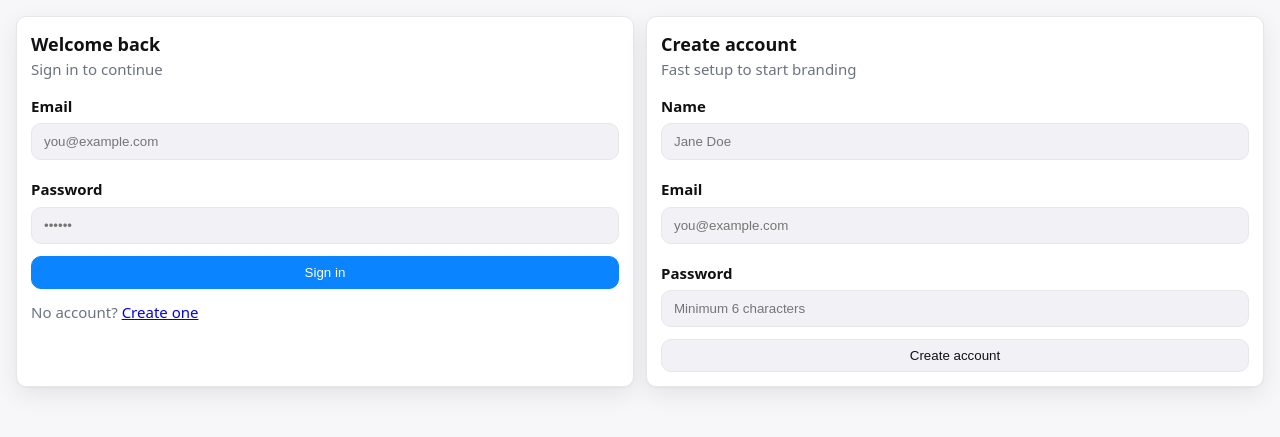
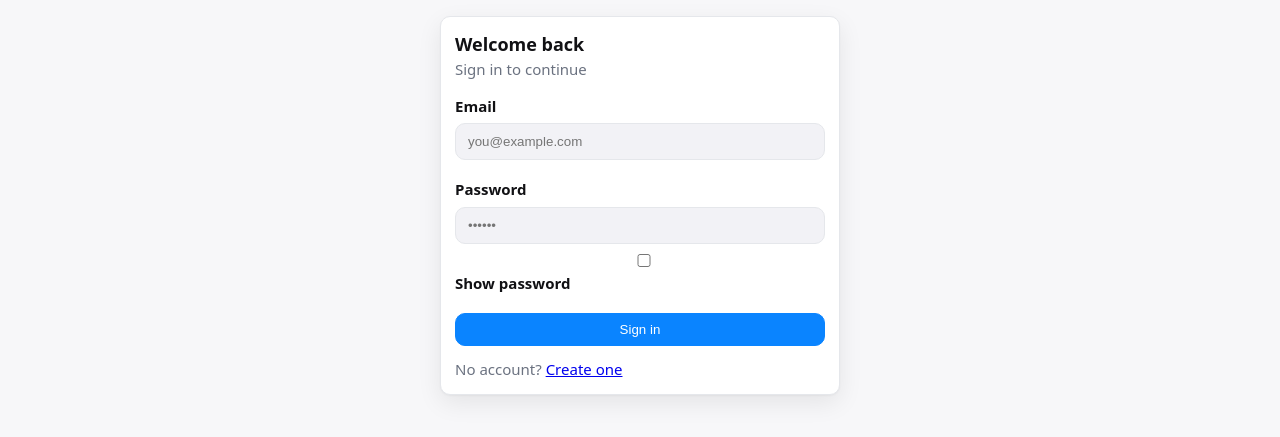
Before and after one commit to Wrench200/tooth_ai_be, a Flask app: template templates/index.html in a window 1280 px wide. Shown: the part 56-493 px from the top of the page. Run offline with Flask 3, Linux system fonts and the light colour scheme; the template is opened without the code that fills it, so the values that code supplies are empty; some libraries are stand-ins or nearby versions.

Commit message:
Fixes a TypeError in the brand PDF generation by correctly handling brand values, and enhances the user authentication experience with a centered layout, "Show password" functionality, and loading indicators on the login and registration forms.

```diff
--- a/main.py
+++ b/main.py
@@ -1383,7 +1383,11 @@ def download_brand_pdf(brandId):
                 pdf.add_key_value("Our Mission", om.get('we_are_committed_to', ''))
             ovs = bs.get('our_values', {})
             if ovs:
-                pdf.add_key_value("Our Values", ', '.join(ovs.get('values', [])))
+                values_list = ovs.get('values', [])
+                if isinstance(values_list, list):
+                    # Extract the 'name' from each dictionary in the list
+                    value_names = [str(v.get('name', '')) for v in values_list if isinstance(v, dict)]
+                    pdf.add_key_value("Our Values", ', '.join(value_names))
                 pdf.add_key_value("Values in Action", ovs.get('how_we_do_wellness_business', ''))
         # Customer Persona
         opn = brand_strategy.get('our_position', {})
--- a/main2.py
+++ b/main2.py
@@ -1334,6 +1334,8 @@ def download_brand_pdf(brandId):
     marketing = parse_json_field(brand.get('marketing_and_social_media_strategy', {}))
 
     # Cover page info
+    if not isinstance(brand_communication, dict):
+        brand_communication = {}
     brand_name = brand_communication.get('brand_name', brand.get('name', ''))
     brand_tagline = brand_communication.get('brand_tagline', '')
 
--- a/static/css/app.css
+++ b/static/css/app.css
@@ -33,9 +33,22 @@ body {
 .btn { border:1px solid var(--border); background: var(--surface-2); color: var(--fg); padding:8px 10px; border-radius: 10px; cursor:pointer; transition: all var(--speed) ease; }
 .btn.primary { background: var(--accent); border-color: var(--accent); color:#fff; }
 .btn:disabled { opacity:.6; cursor:not-allowed; }
+.btn.loading { pointer-events: none; }
+.btn.loading::before {
+  content: '';
+  border: 2px solid rgba(255,255,255,0.4);
+  border-top-color: #fff;
+  border-radius: 50%;
+  width: 1em;
+  height: 1em;
+  animation: spin 0.6s linear infinite;
+  margin-right: 6px;
+}
+@keyframes spin { to { transform: rotate(360deg); } }
 .btn.subtle { background: transparent; }
 .hidden { display:none !important; }
 
+.center-layout { display:flex; align-items:center; justify-content:center; flex:1; }
 .layout { display:flex; min-height: calc(100vh - 56px); }
 .sidebar { width: 220px; border-right:1px solid var(--border); padding:12px; background: var(--surface); }
 .sidebar .nav-item { display:block; padding:8px 10px; margin:4px 0; border-radius:8px; color:var(--fg); text-decoration:none; }
--- a/static/js/app.js
+++ b/static/js/app.js
@@ -18,8 +18,8 @@
 
   function viewLogin() {
     root.innerHTML = `
-      <div class="grid cols-2">
-        <div class="card">
+      <div class="center-layout">
+        <div class="card" style="width:400px">
           <div class="title">Welcome back</div>
           <div class="muted">Sign in to continue</div>
           <div style="height:8px"></div>
@@ -31,12 +31,46 @@
             <div>
               <label>Password</label>
               <input type="password" name="password" required placeholder="••••••" />
+              <div style="margin-top:6px"><label><input type="checkbox" id="loginShowPwd" /> Show password</label></div>
             </div>
             <button class="btn primary" type="submit">Sign in</button>
             <div class="muted">No account? <a href="#/register">Create one</a></div>
           </form>
         </div>
-        <div class="card">
+      </div>`;
+
+    const loginShow = document.getElementById('loginShowPwd');
+    if (loginShow) loginShow.addEventListener('change', (e) => {
+      const pwd = root.querySelector('#loginForm input[name="password"]');
+      if (pwd) pwd.type = e.target.checked ? 'text' : 'password';
+    });
+
+    root.querySelector('#loginForm').addEventListener('submit', async (e) => {
+      e.preventDefault();
+      const btn = e.currentTarget.querySelector('button');
+      btn.disabled = true;
+      btn.classList.add('loading');
+      const fd = new FormData(e.currentTarget);
+      const email = fd.get('email');
+      const password = fd.get('password');
+      try {
+        const res = await API.login(email, password);
+        setUser(res.user);
+        UI.toast('Signed in');
+        location.hash = '#/dashboard';
+      } catch (err) {
+        UI.toast('Login failed');
+      } finally {
+        btn.disabled = false;
+        btn.classList.remove('loading');
+      }
+    });
+  }
+
+  function viewRegister() {
+    root.innerHTML = `
+      <div class="center-layout">
+        <div class="card" style="width:400px">
           <div class="title">Create account</div>
           <div class="muted">Fast setup to start branding</div>
           <div style="height:8px"></div>
@@ -52,29 +86,25 @@
             <div>
               <label>Password</label>
               <input type="password" name="password" minlength="6" required placeholder="Minimum 6 characters" />
+              <div style="margin-top:6px"><label><input type="checkbox" id="regShowPwd" /> Show password</label></div>
             </div>
             <button class="btn" type="submit">Create account</button>
+            <div class="muted">Already have an account? <a href="#/login">Sign in</a></div>
           </form>
         </div>
       </div>`;
 
-    root.querySelector('#loginForm').addEventListener('submit', async (e) => {
-      e.preventDefault();
-      const fd = new FormData(e.currentTarget);
-      const email = fd.get('email');
-      const password = fd.get('password');
-      try {
-        const res = await API.login(email, password);
-        setUser(res.user);
-        UI.toast('Signed in');
-        location.hash = '#/dashboard';
-      } catch (err) {
-        UI.toast('Login failed');
-      }
+    const regShow = document.getElementById('regShowPwd');
+    if (regShow) regShow.addEventListener('change', (e) => {
+      const pwd = root.querySelector('#regForm input[name="password"]');
+      if (pwd) pwd.type = e.target.checked ? 'text' : 'password';
     });
 
     root.querySelector('#regForm').addEventListener('submit', async (e) => {
       e.preventDefault();
+      const btn = e.currentTarget.querySelector('button');
+      btn.disabled = true;
+      btn.classList.add('loading');
       const fd = new FormData(e.currentTarget);
       const userName = fd.get('name');
       const email = fd.get('email');
@@ -86,6 +116,9 @@
         location.hash = '#/dashboard';
       } catch (err) {
         UI.toast('Registration failed');
+      } finally {
+        btn.disabled = false;
+        btn.classList.remove('loading');
       }
     });
   }
@@ -292,7 +325,6 @@
           cache[textKey] = ans.value;
           try {
             const res = await API.getSuggestions({ userId: user.userId, brandId, section: section.id, question: qOne });
-            const host = tabView.querySelector('#suggestions');
             const normalize = (data) => {
               if (!data) return [];
               if (Array.isArray(data)) return data;
@@ -527,9 +559,11 @@
   function router() {
     const user = getUser();
     const hash = location.hash || '#/dashboard';
-    const needAuth = !hash.startsWith('#/login');
+    const needAuth = !(hash.startsWith('#/login') || hash.startsWith('#/register'));
     if (needAuth && !user) { viewLogin(); return; }
     if (!needAuth && user) { location.hash = '#/dashboard'; return; }
+    if (hash.startsWith('#/login')) return viewLogin();
+    if (hash.startsWith('#/register')) return viewRegister();
     if (hash.startsWith('#/dashboard')) return viewDashboard();
     if (hash.startsWith('#/create')) return viewCreateBrand();
     if (hash.startsWith('#/brand/')) return viewBrand(hash.split('/')[2]);
```
